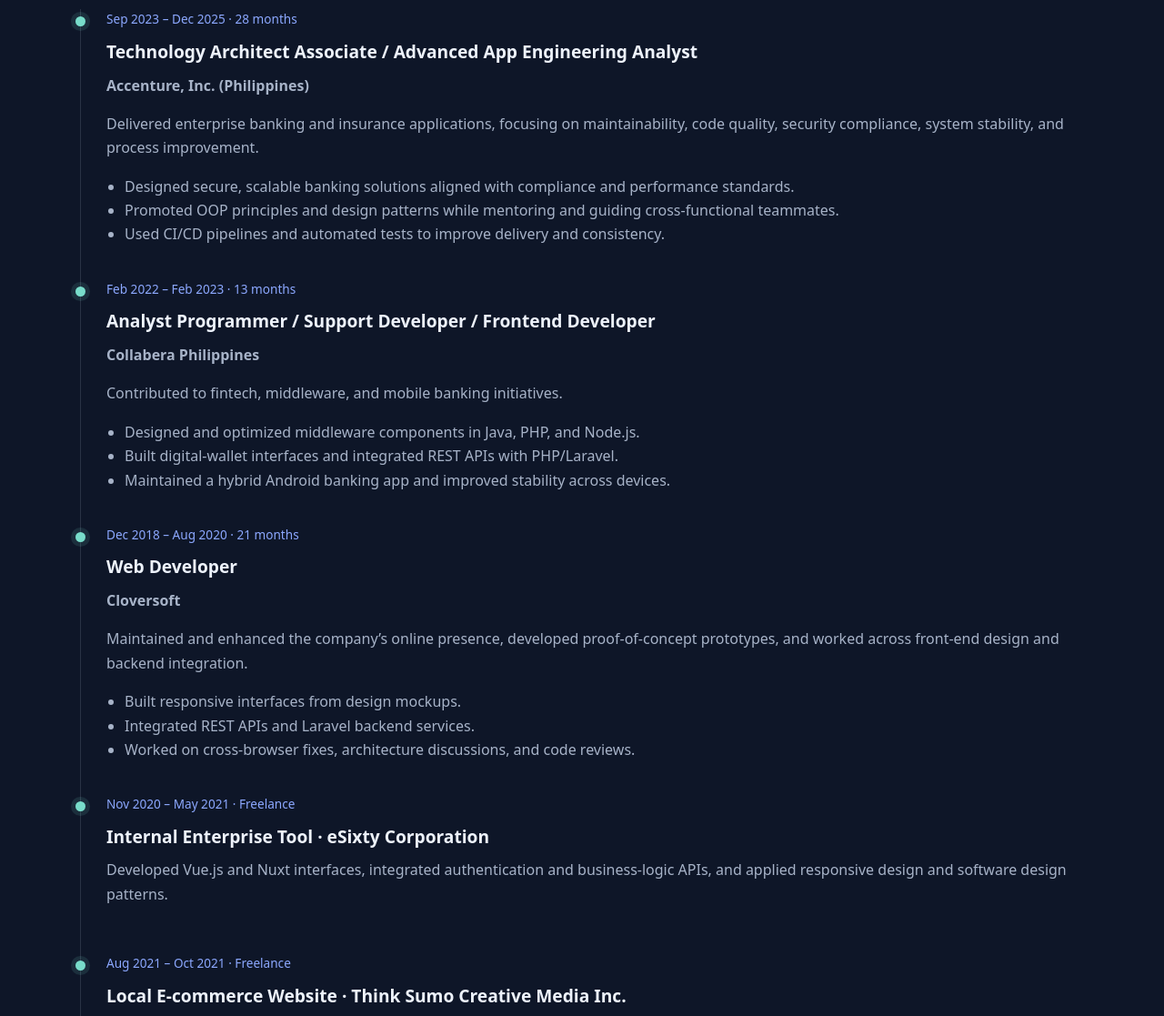
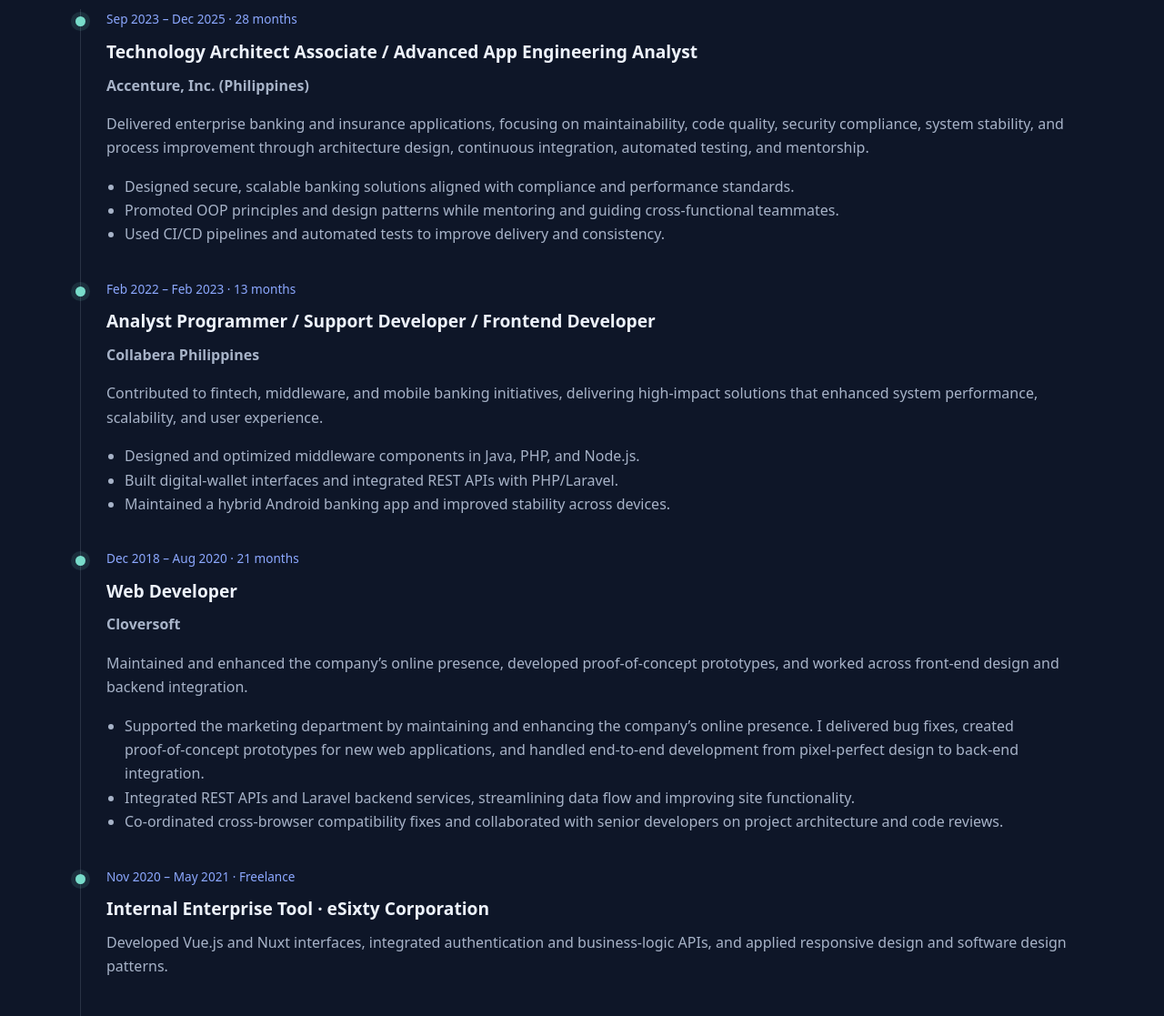
Before and after one commit to vila-garfunkel/vila-garfunkel.github.io, a plain HTML site: page index.html in a window 1280 px wide. Shown: the part 1760-2877 px from the top of the page at 91% size. Drawn offline with Linux system fonts and the light colour scheme.

Commit message:
update resume and texts

```diff
--- a/index.html
+++ b/index.html
@@ -710,7 +710,9 @@
               <p>
                 Delivered enterprise banking and insurance applications,
                 focusing on maintainability, code quality, security compliance,
-                system stability, and process improvement.
+                system stability, and process improvement through architecture
+                design, continuous integration, automated testing, and
+                mentorship.
               </p>
               <ul>
                 <li>
@@ -735,7 +737,8 @@
               <p><strong>Collabera Philippines</strong></p>
               <p>
                 Contributed to fintech, middleware, and mobile banking
-                initiatives.
+                initiatives, delivering high‑impact solutions that enhanced
+                system performance, scalability, and user experience.
               </p>
               <ul>
                 <li>
@@ -762,11 +765,21 @@
                 and backend integration.
               </p>
               <ul>
-                <li>Built responsive interfaces from design mockups.</li>
-                <li>Integrated REST APIs and Laravel backend services.</li>
                 <li>
-                  Worked on cross-browser fixes, architecture discussions, and
-                  code reviews.
+                  Supported the marketing department by maintaining and
+                  enhancing the company’s online presence. I delivered bug
+                  fixes, created proof‑of‑concept prototypes for new web
+                  applications, and handled end‑to‑end development from
+                  pixel‑perfect design to back-end integration.
+                </li>
+                <li>
+                  Integrated REST APIs and Laravel backend services,
+                  streamlining data flow and improving site functionality.
+                </li>
+                <li>
+                  Co‑ordinated cross‑browser compatibility fixes and
+                  collaborated with senior developers on project architecture
+                  and code reviews.
                 </li>
               </ul>
             </article>
```
Also changed, not shown: 1 other file.
